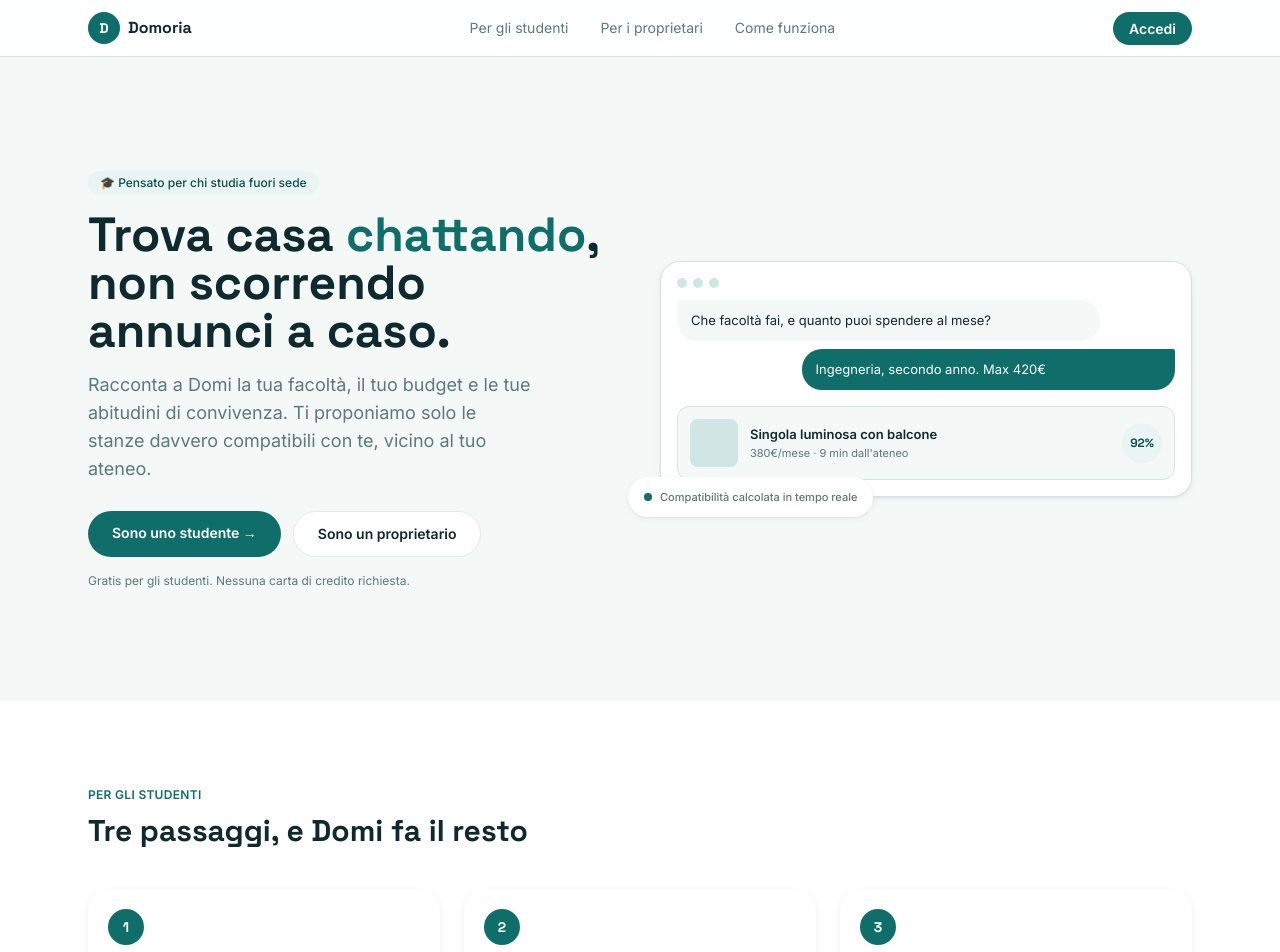
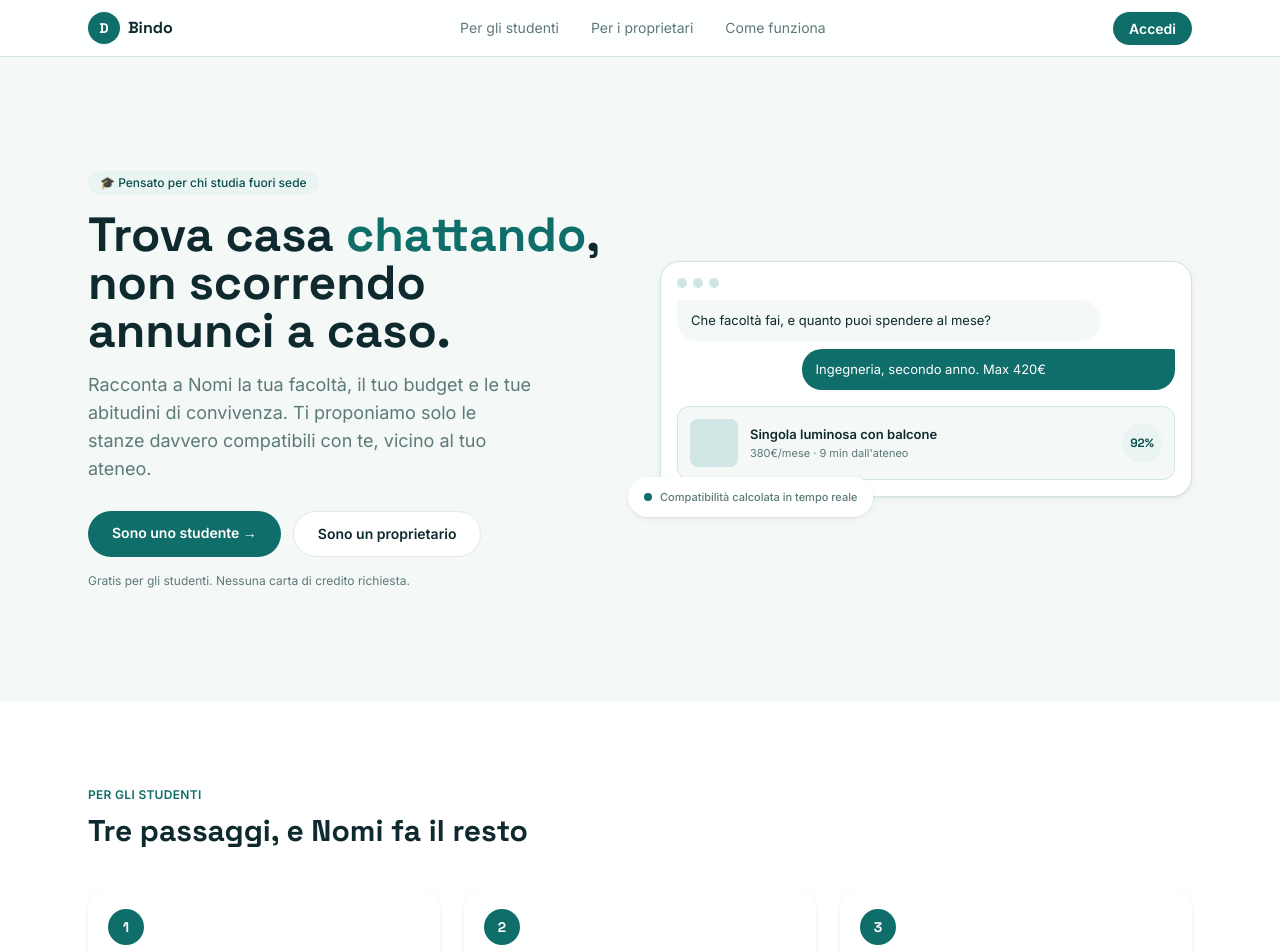
Before and after one commit to giovannispendolini06-ship-it/univpm-housing-frontend, a Next.js app in the folder frontend/: page / in a window 1280 px wide. Shown: the top 952 px of the page. Built offline with nearby package versions, Linux system fonts and the light colour scheme.

Commit message:
Ripristina landing page completa con sezioni Come funziona
Homepage con hero, sezioni studenti/proprietari e footer;
HowItWorksSection mostra di nuovo i tre passaggi.

```diff
--- a/frontend/app/layout.tsx
+++ b/frontend/app/layout.tsx
@@ -15,9 +15,9 @@ const body = Inter({
 });
 
 export const metadata: Metadata = {
-  title: "Domoria | Trova casa vicino alla tua università",
+  title: "Bindo | Trova casa vicino alla tua università",
   description:
-    "Chatta con Domi e scopri le stanze più compatibili con te, vicino al tuo ateneo.",
+    "Chatta con Nomi e scopri le stanze più compatibili con te, vicino al tuo ateneo.",
 };
 
 export default function RootLayout({
--- a/frontend/app/page.tsx
+++ b/frontend/app/page.tsx
@@ -12,9 +12,9 @@ export default function HomePage() {
       <HowItWorksSection
         id="studenti"
         eyebrow="Per gli studenti"
-        title="Tre passaggi, e Domi fa il resto"
+        title="Tre passaggi, e Nomi fa il resto"
         variant="muted"
-        ctaLabel="Inizia a chattare con Domi"
+        ctaLabel="Inizia a chattare con Nomi"
         ctaHref="/login"
         steps={[
           {
@@ -25,7 +25,7 @@ export default function HomePage() {
           },
           {
             number: "2",
-            title: "Domi capisce le tue abitudini",
+            title: "Nomi capisce le tue abitudini",
             description:
               "Orari di studio, vita sociale, pulizia: informazioni che di solito si scoprono solo dopo aver firmato.",
           },
@@ -44,7 +44,7 @@ export default function HomePage() {
         title="Affitta senza gestire tu le trattative"
         variant="default"
         ctaLabel="Proponi il tuo immobile"
-        ctaHref="mailto:info@domoria.it?subject=Voglio%20affittare%20con%20Domi"
+        ctaHref="mailto:info@bindo.it?subject=Voglio%20affittare%20con%20Nomi"
         steps={[
           {
             number: "1",
--- a/frontend/components/landing/Hero.tsx
+++ b/frontend/components/landing/Hero.tsx
@@ -16,7 +16,7 @@ export default function Hero() {
           </h1>
 
           <p className="mt-4 max-w-md text-base leading-relaxed text-ink-muted sm:text-lg">
-            Racconta a Domi la tua facoltà, il tuo budget e le tue abitudini
+            Racconta a Nomi la tua facoltà, il tuo budget e le tue abitudini
             di convivenza. Ti proponiamo solo le stanze davvero compatibili
             con te, vicino al tuo ateneo.
           </p>
--- a/frontend/components/landing/LandingNavbar.tsx
+++ b/frontend/components/landing/LandingNavbar.tsx
@@ -13,7 +13,7 @@ export default function LandingNavbar() {
           <div className="flex h-8 w-8 items-center justify-center rounded-full bg-sea-600 font-display text-sm font-bold text-white">
             D
           </div>
-          <span className="font-display text-base font-bold text-ink">Domoria</span>
+          <span className="font-display text-base font-bold text-ink">Bindo</span>
         </Link>
 
         {/* Nav desktop */}
```
